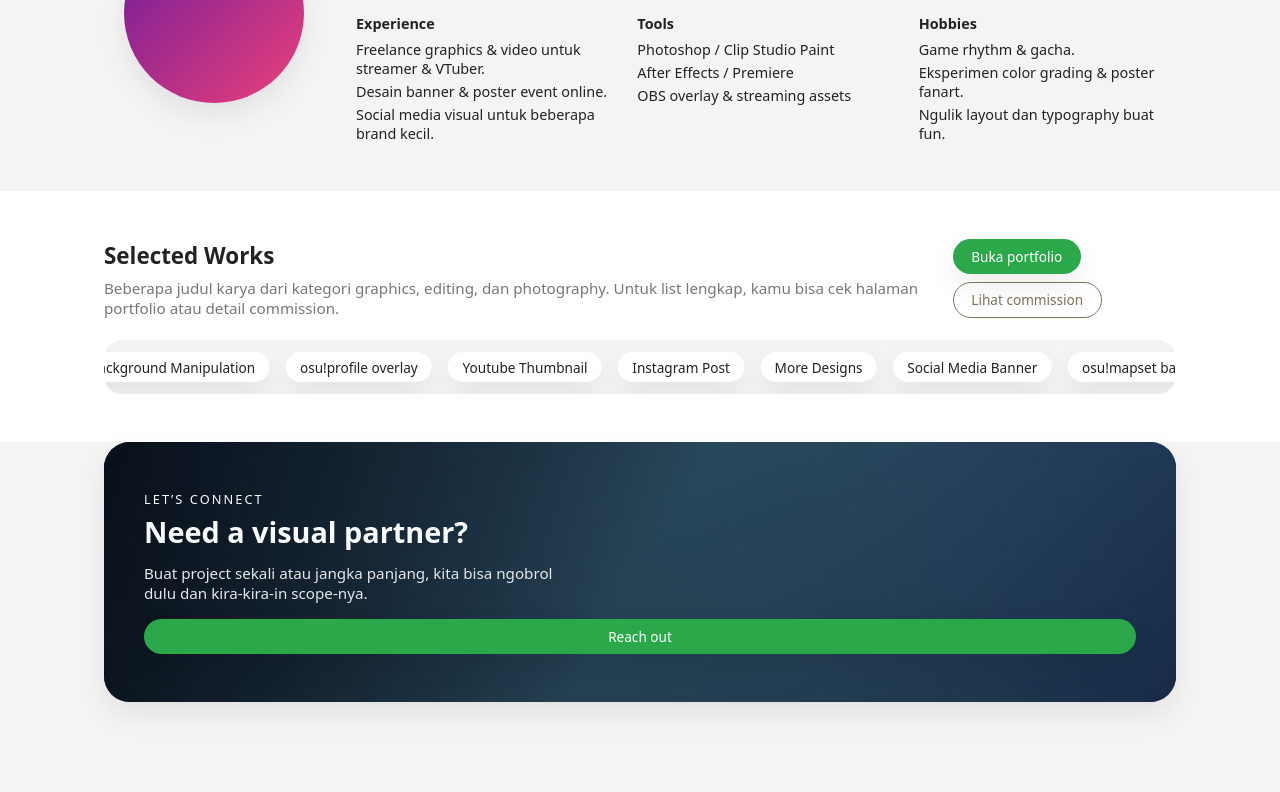
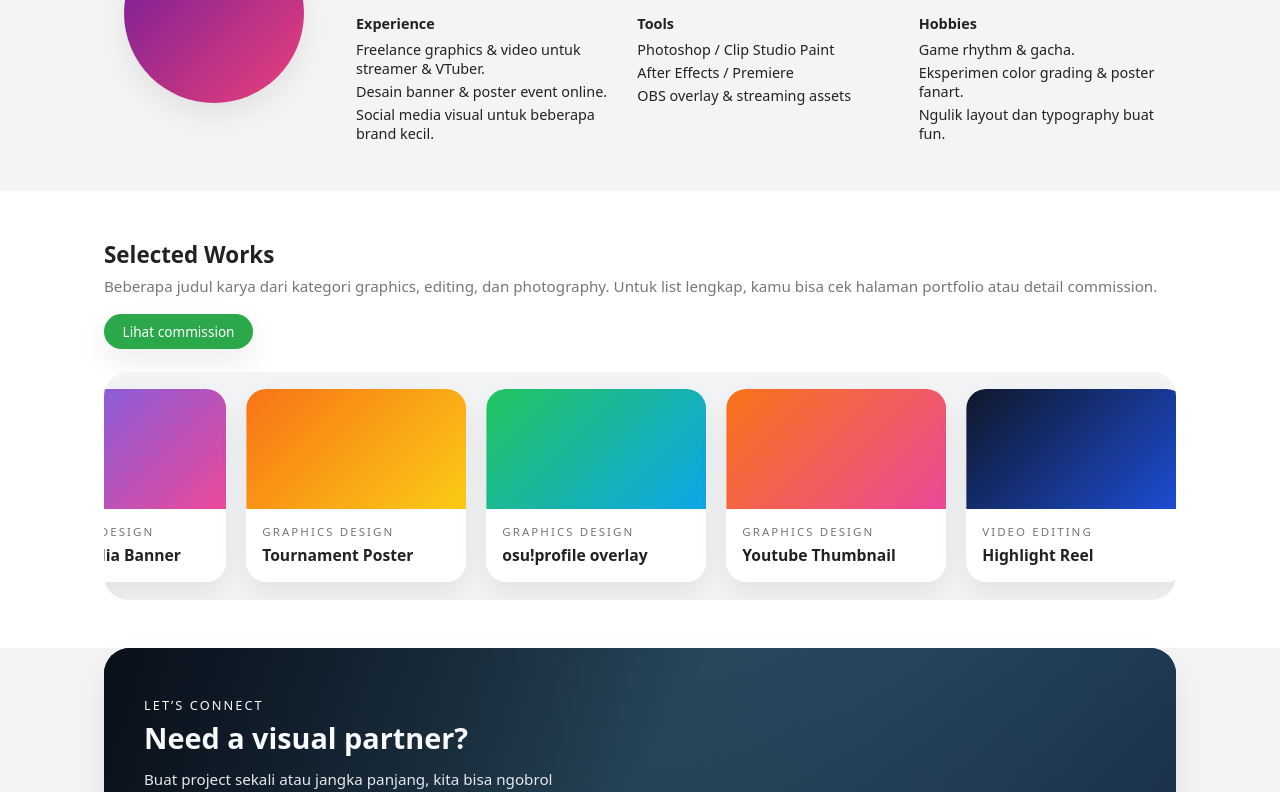
Before and after one commit to ShiroTenma/shirotenma-porto, a Vue app: page / in a window 1280 px wide. Shown: the part 596-1388 px from the top of the page. Built offline with nearby package versions, Linux system fonts and the light colour scheme.

Commit message:
feat: enhance portfolio section with new card layout and styles, update commission CTA

```diff
--- a/src/assets/styles/home.css
+++ b/src/assets/styles/home.css
@@ -44,41 +44,94 @@
 }
 
 .home-portfolio-text {
-  margin: 0;
+  margin: 0 0 0.7rem;
   font-size: 0.95rem;
   color: var(--text-muted);
 }
 
-.home-portfolio-actions {
-  display: flex;
-  gap: 0.5rem;
-  flex-wrap: wrap;
+/* tombol commission di bawah teks */
+.home-portfolio-cta {
+  margin-top: 0.4rem;
 }
 
+/* container loop card */
 .home-portfolio-loop {
   position: relative;
   overflow: hidden;
-  border-radius: 18px;
+  border-radius: 24px;
   background: #f3f4f6;
-  padding: 0.75rem 0;
+  padding: 1.1rem 0;
 }
 
+/* deretan card geser */
 .home-portfolio-loop-inner {
-  display: inline-flex;
-  gap: 1rem;
-  padding-left: 1rem;
-  animation: home-portfolio-marquee 18s linear infinite;
+  display: flex;
+  gap: 1.25rem;
+  padding: 0 1.5rem;
+  animation: home-portfolio-marquee 22s linear infinite;
 }
 
-.home-portfolio-chip {
-  padding: 0.35rem 0.9rem;
-  border-radius: 999px;
+/* 1 card */
+.home-portfolio-card {
+  min-width: 220px;
+  max-width: 220px;
+  border-radius: 20px;
   background: #ffffff;
   box-shadow: var(--shadow-soft);
-  font-size: 0.85rem;
-  white-space: nowrap;
+  overflow: hidden;
+  flex-shrink: 0;
+  display: flex;
+  flex-direction: column;
 }
 
+/* thumbnail gradient */
+.home-portfolio-thumb {
+  height: 120px;
+}
+
+/* placeholder gradient per kategori (sementara) */
+.home-portfolio-thumb--graphics-1 {
+  background: linear-gradient(135deg, #6366f1, #ec4899);
+}
+
+.home-portfolio-thumb--graphics-2 {
+  background: linear-gradient(135deg, #f97316, #facc15);
+}
+
+.home-portfolio-thumb--graphics-3 {
+  background: linear-gradient(135deg, #22c55e, #0ea5e9);
+}
+
+.home-portfolio-thumb--graphics-4 {
+  background: linear-gradient(135deg, #f97316, #ec4899);
+}
+
+.home-portfolio-thumb--editing-1 {
+  background: linear-gradient(135deg, #0f172a, #1d4ed8);
+}
+
+.home-portfolio-thumb--photo-1 {
+  background: linear-gradient(135deg, #7c3aed, #22c55e);
+}
+
+.home-portfolio-card-body {
+  padding: 0.9rem 1rem 1rem;
+}
+
+.home-portfolio-card-tag {
+  margin: 0;
+  font-size: 0.72rem;
+  letter-spacing: 0.18em;
+  text-transform: uppercase;
+  color: var(--text-muted);
+}
+
+.home-portfolio-card-title {
+  margin: 0.35rem 0 0;
+  font-size: 0.98rem;
+}
+
+/* animasi jalan terus */
 @keyframes home-portfolio-marquee {
   0% {
     transform: translateX(0);
--- a/src/views/HomeView.vue
+++ b/src/views/HomeView.vue
@@ -1,21 +1,50 @@
 <script setup>
 import { ref, onMounted, onUnmounted } from 'vue'
 
-// teks yang diputar di section "show portfolio"
-const portfolioLoopTitlesBase = [
-  'Social Media Banner',
-  'osu!mapset background Manipulation',
-  'osu!profile overlay',
-  'Youtube Thumbnail',
-  'Instagram Post',
-  'More Designs',
+// === SELECTED WORKS DI HOME (card yang geser) ===
+const selectedWorksBase = [
+  {
+    id: 'w1',
+    title: 'Social Media Banner',
+    category: 'GRAPHICS DESIGN',
+    gradientClass: 'home-portfolio-thumb--graphics-1',
+  },
+  {
+    id: 'w2',
+    title: 'Tournament Poster',
+    category: 'GRAPHICS DESIGN',
+    gradientClass: 'home-portfolio-thumb--graphics-2',
+  },
+  {
+    id: 'w3',
+    title: 'osu!profile overlay',
+    category: 'GRAPHICS DESIGN',
+    gradientClass: 'home-portfolio-thumb--graphics-3',
+  },
+  {
+    id: 'w4',
+    title: 'Youtube Thumbnail',
+    category: 'GRAPHICS DESIGN',
+    gradientClass: 'home-portfolio-thumb--graphics-4',
+  },
+  {
+    id: 'w5',
+    title: 'Highlight Reel',
+    category: 'VIDEO EDITING',
+    gradientClass: 'home-portfolio-thumb--editing-1',
+  },
+  {
+    id: 'w6',
+    title: 'Concept Shoot',
+    category: 'PHOTOGRAPHY',
+    gradientClass: 'home-portfolio-thumb--photo-1',
+  },
 ]
 
-// digandakan biar loop marquee kelihatan nyambung
-const portfolioLoopTitles = [...portfolioLoopTitlesBase, ...portfolioLoopTitlesBase]
+// digandakan biar animasi loop halus
+const selectedWorks = [...selectedWorksBase, ...selectedWorksBase]
 
-// slide untuk Commission CTA (sementara pakai gradient,
-// nanti gampang diganti ke url('...') gambar beneran)
+// === SLIDER COMMISSION CTA ===
 const commissionSlides = [
   {
     id: 'c1',
@@ -41,13 +70,13 @@ const commissionSlides = [
 ]
 
 const currentCommissionIndex = ref(0)
-let commissionTimer
+let commissionTimer = null
 
 const startCommissionSlider = () => {
   if (commissionTimer) clearInterval(commissionTimer)
   commissionTimer = setInterval(() => {
     currentCommissionIndex.value = (currentCommissionIndex.value + 1) % commissionSlides.length
-  }, 4000) // ~3s diam + ~1s anim
+  }, 4000) // ~3s diam + ~1s animasi
 }
 
 onMounted(() => {
@@ -110,7 +139,7 @@ onUnmounted(() => {
       </div>
     </section>
 
-    <!-- ABOUT (di-home, nanti link About di nav scroll ke sini) -->
+    <!-- ABOUT (di-home, nav About scroll ke sini) -->
     <section id="about" class="section">
       <div class="container">
         <div class="about-layout">
@@ -159,7 +188,7 @@ onUnmounted(() => {
       </div>
     </section>
 
-    <!-- SHOW PORTFOLIO (text loop + tombol ke Portfolio & Commission) -->
+    <!-- SELECTED WORKS: CARD YANG GESER -->
     <section id="home-portfolio" class="section home-portfolio-section">
       <div class="container">
         <div class="home-portfolio-header">
@@ -169,27 +198,33 @@ onUnmounted(() => {
               Beberapa judul karya dari kategori graphics, editing, dan photography. Untuk list
               lengkap, kamu bisa cek halaman portfolio atau detail commission.
             </p>
-          </div>
 
-          <div class="home-portfolio-actions">
-            <router-link to="/portfolio" class="btn btn-primary btn-sm">
-              Buka portfolio
-            </router-link>
-            <router-link to="/commission" class="btn btn-outline btn-sm">
+            <!-- tombol commission di bawah teks -->
+            <router-link to="/commission" class="btn btn-primary btn-sm home-portfolio-cta">
               Lihat commission
             </router-link>
           </div>
         </div>
 
+        <!-- deretan card yang auto-geser -->
         <div class="home-portfolio-loop">
           <div class="home-portfolio-loop-inner">
-            <span
-              v-for="(title, index) in portfolioLoopTitles"
-              :key="`${title}-${index}`"
-              class="home-portfolio-chip"
+            <article
+              v-for="work in selectedWorks"
+              :key="work.id + '-loop'"
+              class="home-portfolio-card"
             >
-              {{ title }}
-            </span>
+              <div class="home-portfolio-thumb" :class="work.gradientClass"></div>
+
+              <div class="home-portfolio-card-body">
+                <p class="home-portfolio-card-tag">
+                  {{ work.category }}
+                </p>
+                <h3 class="home-portfolio-card-title">
+                  {{ work.title }}
+                </h3>
+              </div>
+            </article>
           </div>
         </div>
       </div>
```
